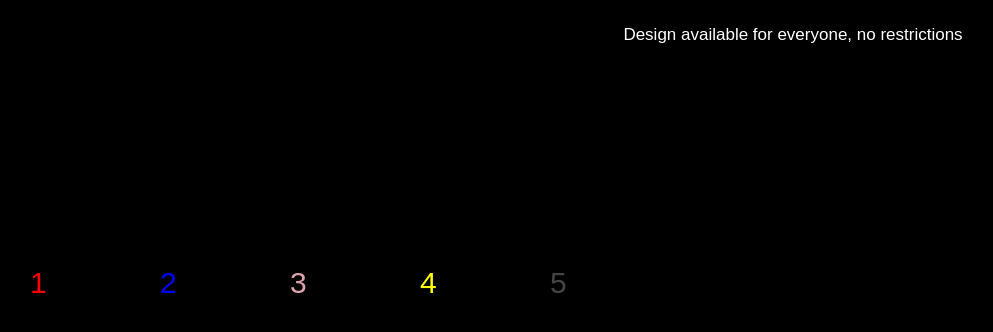
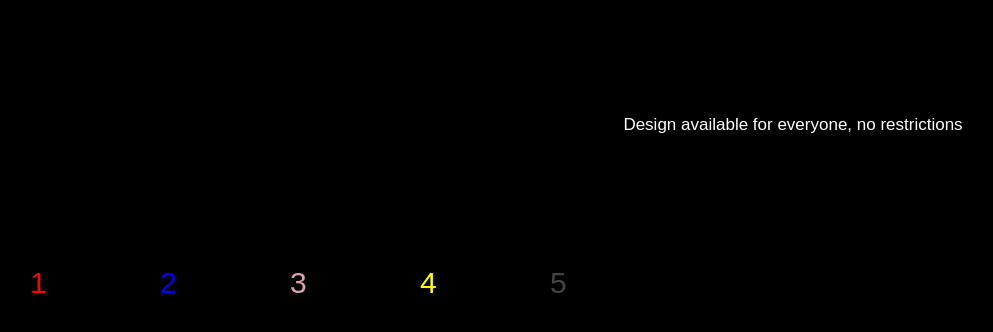
Before and after one commit to Ahmedsportdev/icons_shapes, a plain HTML site: page index.html in a window 1280 px wide. Shown: the whole page, without its empty margins (172-1165 px from the left). Drawn offline with Linux system fonts and the light colour scheme.

Commit message:
Update style.css

```diff
--- a/style.css
+++ b/style.css
@@ -70,4 +70,6 @@ div{
 p{
     color: #fff;
     font-size: 17px;
+    position: relative;
+    top: 100%;
 }
```
